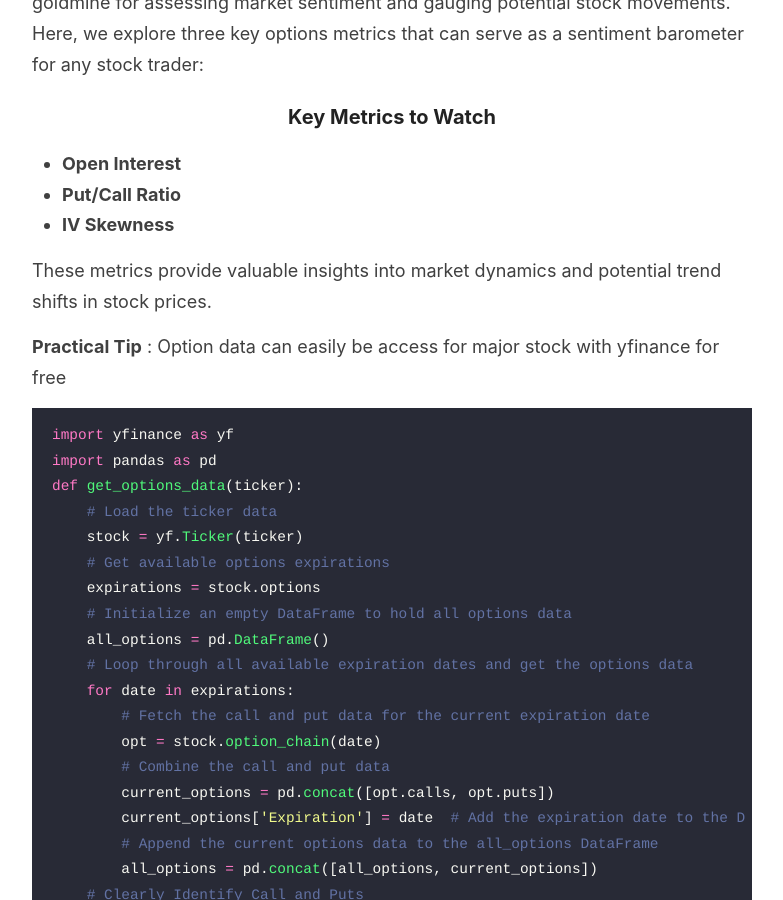
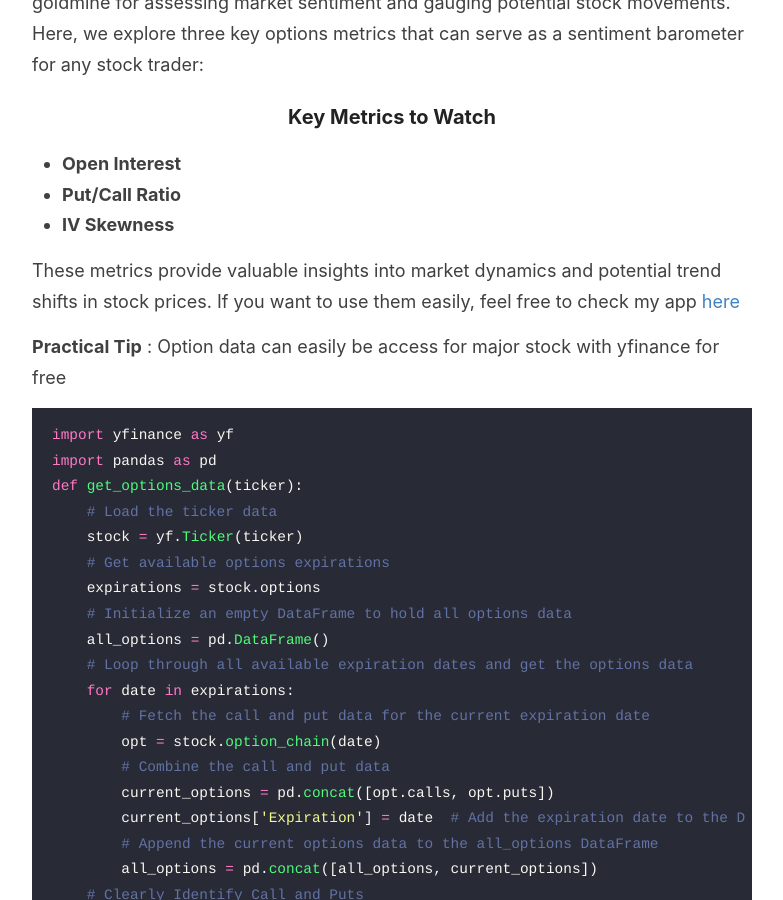
Before and after one commit to Zaltarba/blog, a Jekyll site: the page built from _posts/2024-07-14-AboutMarketSentiment.md, in a window 1280 px wide and 900 px high, scrolled down 505 px. Shown: the whole window, without its empty margins (248-1031 px from the left). Built offline with Jekyll 4.4.1, drawn with Linux system fonts in a browser that asks for light colours; formulas are drawn with MathJax 3.

Commit message:
Update 2024-07-14-AboutMarketSentiment.md

```diff
--- a/_posts/2024-07-14-AboutMarketSentiment.md
+++ b/_posts/2024-07-14-AboutMarketSentiment.md
@@ -17,7 +17,7 @@ Options data, often overlooked by those who don't directly trade options, can be
 - **Put/Call Ratio**
 - **IV Skewness**
 
-These metrics provide valuable insights into market dynamics and potential trend shifts in stock prices.
+These metrics provide valuable insights into market dynamics and potential trend shifts in stock prices. If you want to use them easily, feel free to check my app [here](https://is-it-time-to-buy.streamlit.app/)
 
 **Practical Tip** : Option data can easily be access for major stock with yfinance for free
 
```
